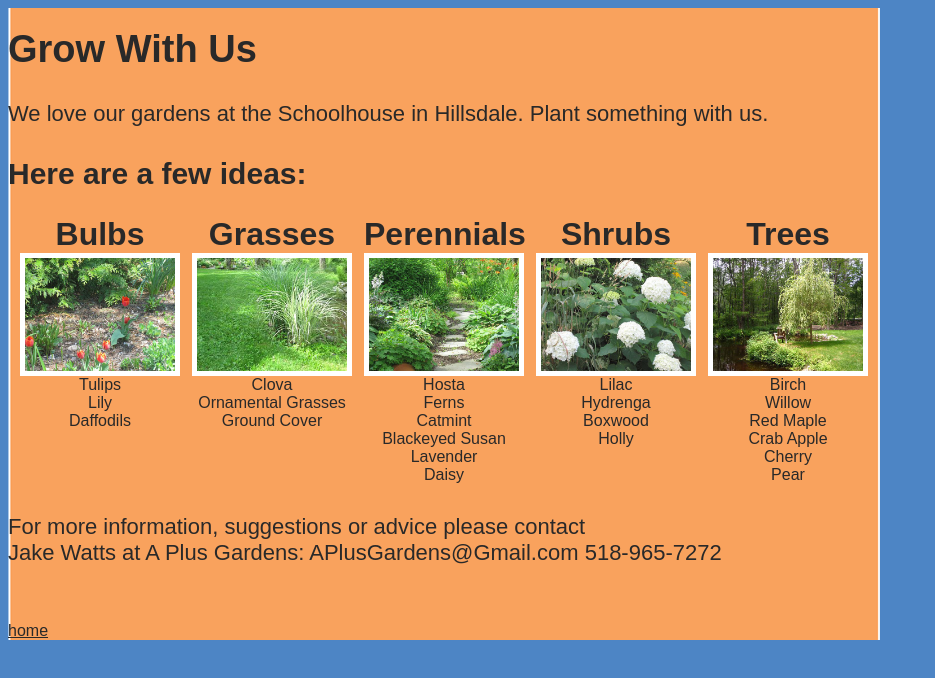
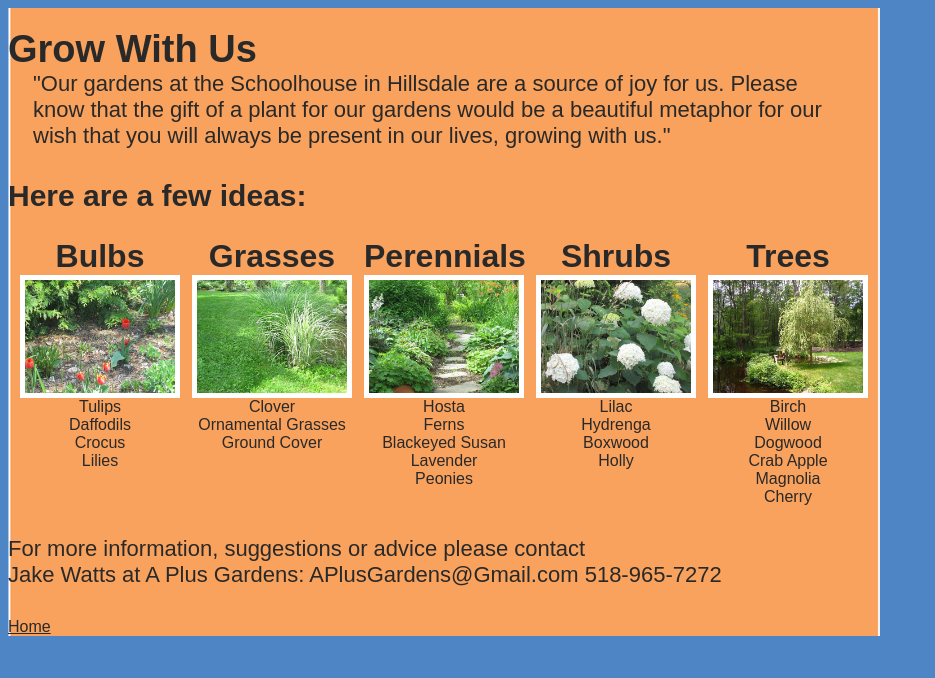
Before and after one commit to djredhand/bucci, a plain HTML site: page grow-with-us.html in a window 1280 px wide. Shown: the whole page, without its empty margins (0-935 px from the left). Drawn offline with Linux system fonts and the light colour scheme.

Commit message:
added some text changes

```diff
--- a/grow-with-us.html
+++ b/grow-with-us.html
@@ -10,7 +10,7 @@
 
 <div id="content">
   <h1>Grow With Us</h1>
-  <p class="space">We love our gardens at the Schoolhouse in Hillsdale. Plant something with us.</p>
+  <p class="space growWithUs">&quot;Our gardens at the Schoolhouse in Hillsdale are a source of joy for us.  Please know that the gift of a plant for our gardens would be a beautiful metaphor for our wish that you will always be present in our lives, growing with us.&quot;</p>
   <h2>Here are a few ideas:</h2>
   	<div id="plants">
       <div class="plants" id="bulbs">
@@ -19,9 +19,9 @@
           <li class="list">
           	<img class="plant-pic" src="img/bulbs.jpg" />
             <p>Tulips</p>
-            <p>Lily</p>
             <p>Daffodils</p>
-            <p>&nbsp;</p>
+            <p>Crocus</p>
+            <p>Lilies</p>
             <p>&nbsp;</p>
             <p>&nbsp;</p>
           </li>
@@ -32,7 +32,7 @@
           <li class="title">Grasses</li>
            <li class="list">
            	<img class="plant-pic" src="img/grasses.jpg" />
-           	<p>Clova</p>
+           	<p>Clover</p>
             <p>Ornamental Grasses</p>
             <p>Ground Cover</p>
             <p>&nbsp;</p>
@@ -48,10 +48,10 @@
             	<img class="plant-pic" src="img/perennials.jpg" />
               <p>Hosta</p>
               <p>Ferns</p>
-              <p>Catmint</p>
               <p>Blackeyed Susan</p>
               <p>Lavender</p>
-              <p>Daisy</p>
+              <p>Peonies</p>
+              <p>&nbsp;</p>
           	</li>
         </ul>
       <!--end #perennials--></div>
@@ -76,18 +76,17 @@
            	<img class="plant-pic" src="img/trees.jpg" />
             <p>Birch</p>
             <p>Willow</p>
-            <p>Red Maple</p>
+            <p>Dogwood</p>
             <p>Crab Apple</p>
+            <p>Magnolia</p>
             <p>Cherry</p>
-            <p>Pear</p>
            </li>
         </ul>
       <!--end #trees--></div>
     <!--end #plants--></div>
     <br class="clear" />
     <p class="space">For more information, suggestions or advice please contact<br /> Jake Watts at A Plus Gardens: <a href="mailto:aplusgardens@gmail.com">APlusGardens@Gmail.com</a> 518-965-7272</p>
-    <p class="space">&nbsp;</p>
-  <a class="home" href="index.html">home</a>
+    <p class="space home"><a class="home" href="index.html">Home</a></p>
 <!--end card-content--></div>
   <script src="js/js.js" type="text/javascript"></script>
 </body>
--- a/style.css
+++ b/style.css
@@ -49,6 +49,12 @@ p{
 p.space{
 	padding: 30px 0 0 0;
 	font-size:22px;
+}
+.home{font-size:16px !important}
+.floater{
+	position:absolute;
+	width:872px;
+	font-size:12px;
 }
 #wrapper{
 
@@ -149,6 +155,7 @@ img.plant-pic{width:150px; border: 5px solid #fff;}
 	width: 872px;
 	text-align: center;
 }
+p.growWithUs{padding:0 25px;}
 .plants {
 	text-align: center;
 	display: inline-block;
```
Also changed, not shown: hotel.html (+6 -4 lines), index.html (+2 -0 lines).
